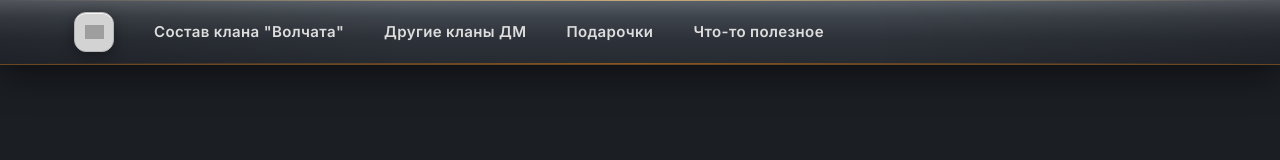
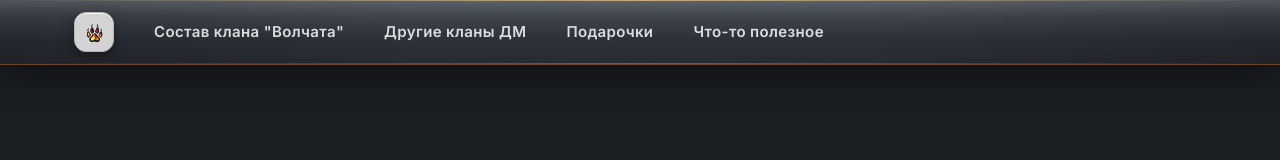
Before and after one commit to reverie-w-sh/dm-portal, a Next.js app: page / in a window 1280 px wide. Shown: the top 160 px of the page. Built offline with nearby package versions, Linux system fonts and the light colour scheme; grey boxes are pictures that could not be loaded.

Commit message:
Update Navbar.tsx

```diff
--- a/src/components/Navbar.tsx
+++ b/src/components/Navbar.tsx
@@ -65,7 +65,7 @@ export default function Navbar() {
             }}
           >
             <Image
-              src="https://dm-game.com/pics/clanpic/clan_278.gif"
+              src="/icons/clan-paw.gif"
               alt="Главная"
               width={19}
               height={19}
```
